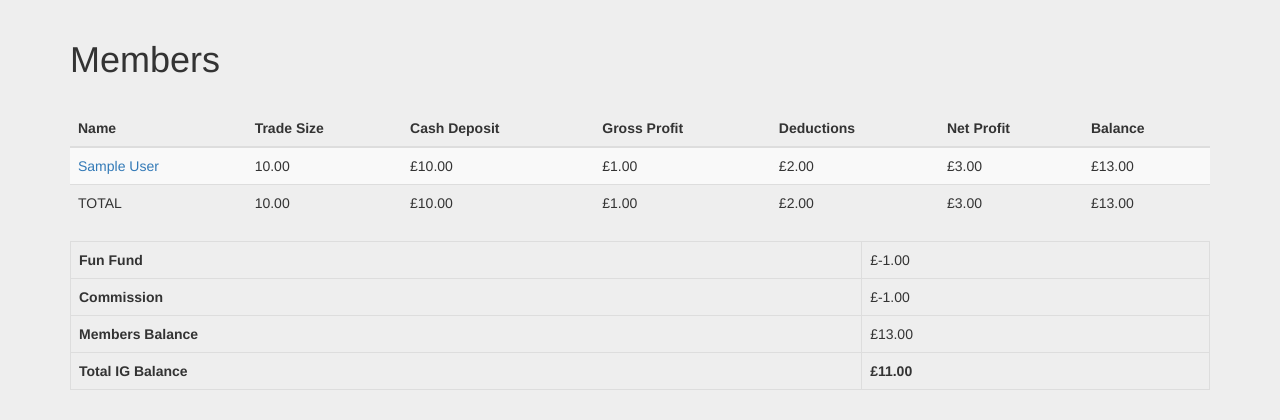
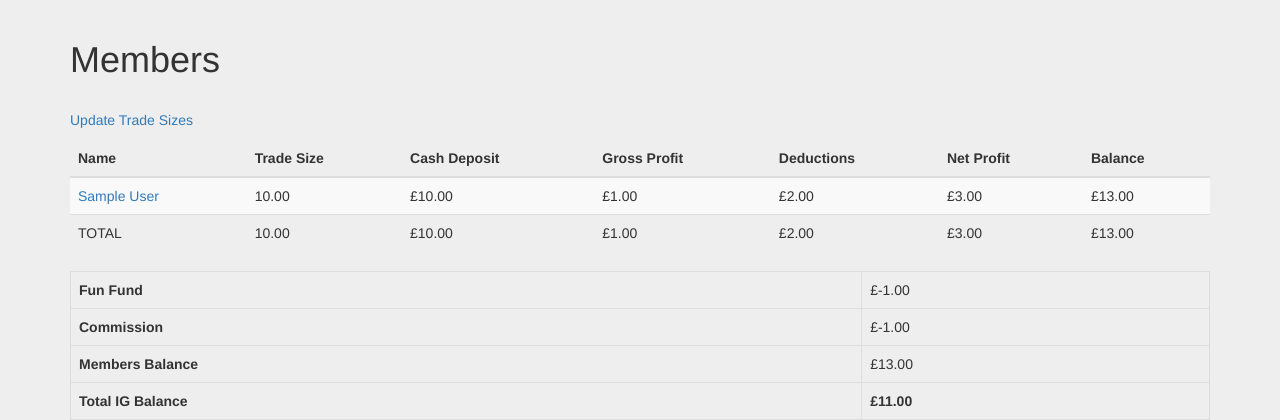
Before and after one commit to PhilMarsden/PoultryFX, a Django app: page /members/ in a window 1280 px wide. Shown: the part 50-470 px from the top of the page. Run offline with Django 3.2, Linux system fonts and the light colour scheme; a user stored in the database is signed in; tables that the repository leaves empty hold one stand-in row (values such as "Sample post"); parts of the project's set-up code (start-up, migrations or seed data) failed here and were passed over; some libraries are stand-ins or nearby versions.

Commit message:
Allow admin to update trade size

```diff
--- a/mysite/pfx/csvimport.py
+++ b/mysite/pfx/csvimport.py
@@ -161,7 +161,7 @@ m1.set_calculated_trade_size()
 member_list = Member.objects.all()
 for m1 in member_list:
     m1.automatic_trade_size = True
-    m1.save
+    m1.save()
     m1.set_calculated_trade_size()
 
 #import_csv(csv_filepathname + '2.csv')
--- a/mysite/pfx/templates/pfx/members.html
+++ b/mysite/pfx/templates/pfx/members.html
@@ -22,6 +22,7 @@
 
 <h1 class="page-header">Members</h1>
 
+  <p><a href="/members?updatetradesizes=1">Update Trade Sizes</a></p>
   <div class="table-responsive">
     <table class="table table-striped">
       <thead>
--- a/mysite/pfx/views.py
+++ b/mysite/pfx/views.py
@@ -119,6 +119,10 @@ def members(request):
           'fun_fund': fun_fund
        }
    else:
+       if 'updatetradesizes' in request.GET:
+           logger.info("Updating trade sizes")
+           Member.set_all_trade_sizes()
+
        template = loader.get_template('pfx/members.html')
        members = Member.objects.all()
        context = {'members':members,
```
